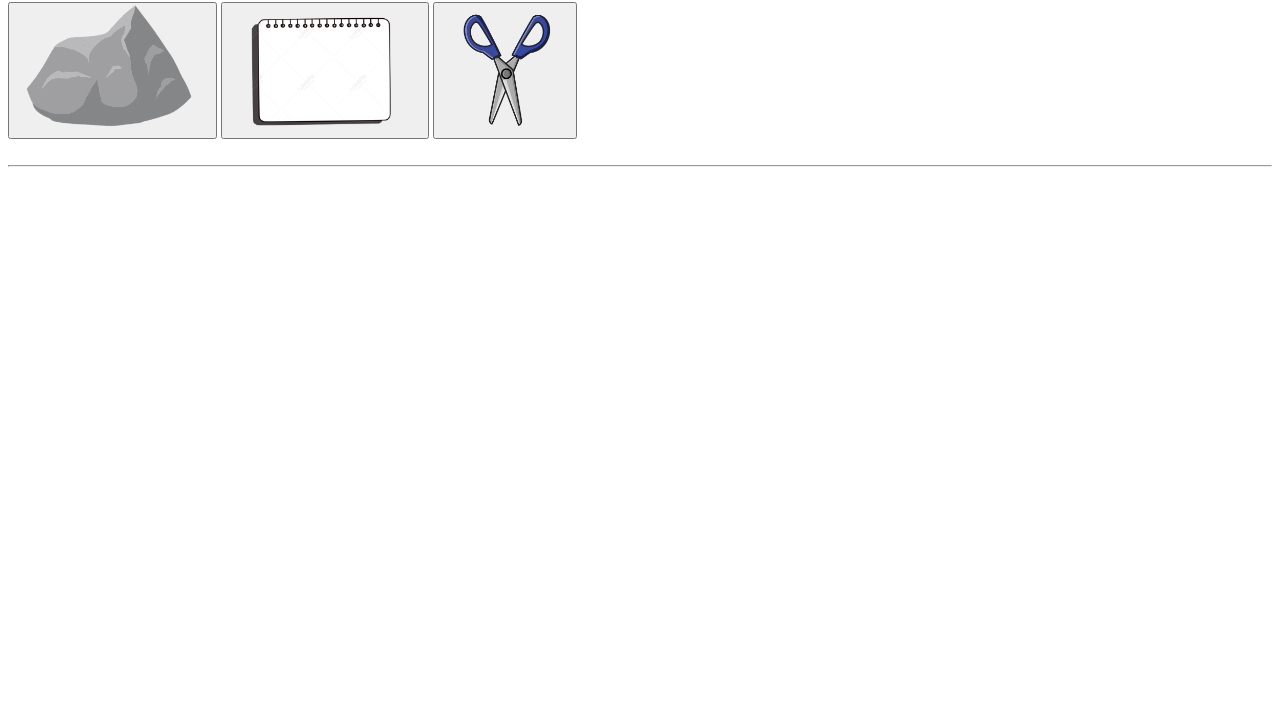
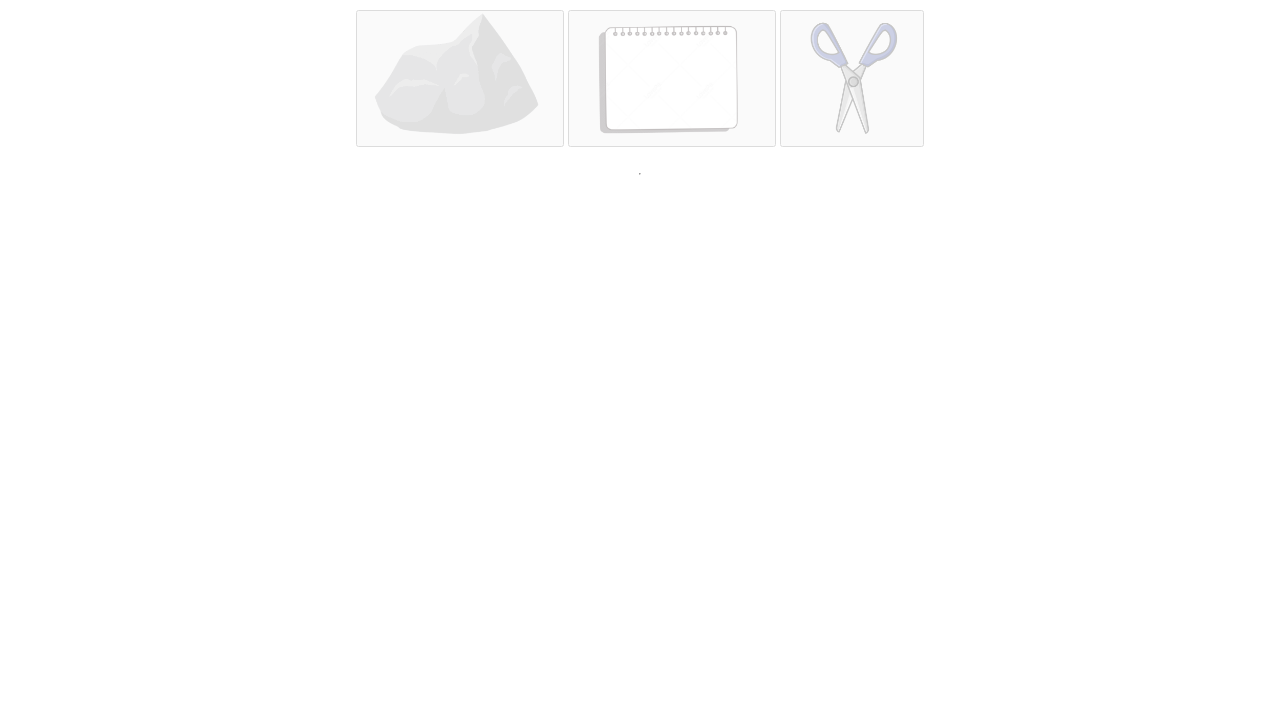
Before and after one commit to astrosinfinitos/piedra-papel-tijera, a website built with Vite: page src/index.html in a window 1280 px wide. Shown: the part 78-800 px from the top of the page. Built offline with nearby package versions, Linux system fonts and the light colour scheme.

Commit message:
Update index.css

```diff
--- a/src/index.css
+++ b/src/index.css
@@ -3,11 +3,22 @@ Los estilos css de esta web son algo simples. ¿Quieres mejorarlos un poco?
 */
 
 img{ /*Estos son los estilos de las imagenes*/
-    height: 128px;
-    width: auto;
+  height: 128px;
+  width: auto;
 }
 
 button.selected{ /*El color de fondo y del borde del botón cambiará con estos estilos*/
-    border:4px solid green;
-    background-color: green;
+  background-color: green;
+  opacity: 1;
 }
+
+button{
+ opacity: 0.25;
+}
+
+.container{
+  display: flex;
+  justify-content: center;
+  flex-direction: column;
+  align-items: center;
+}
```
